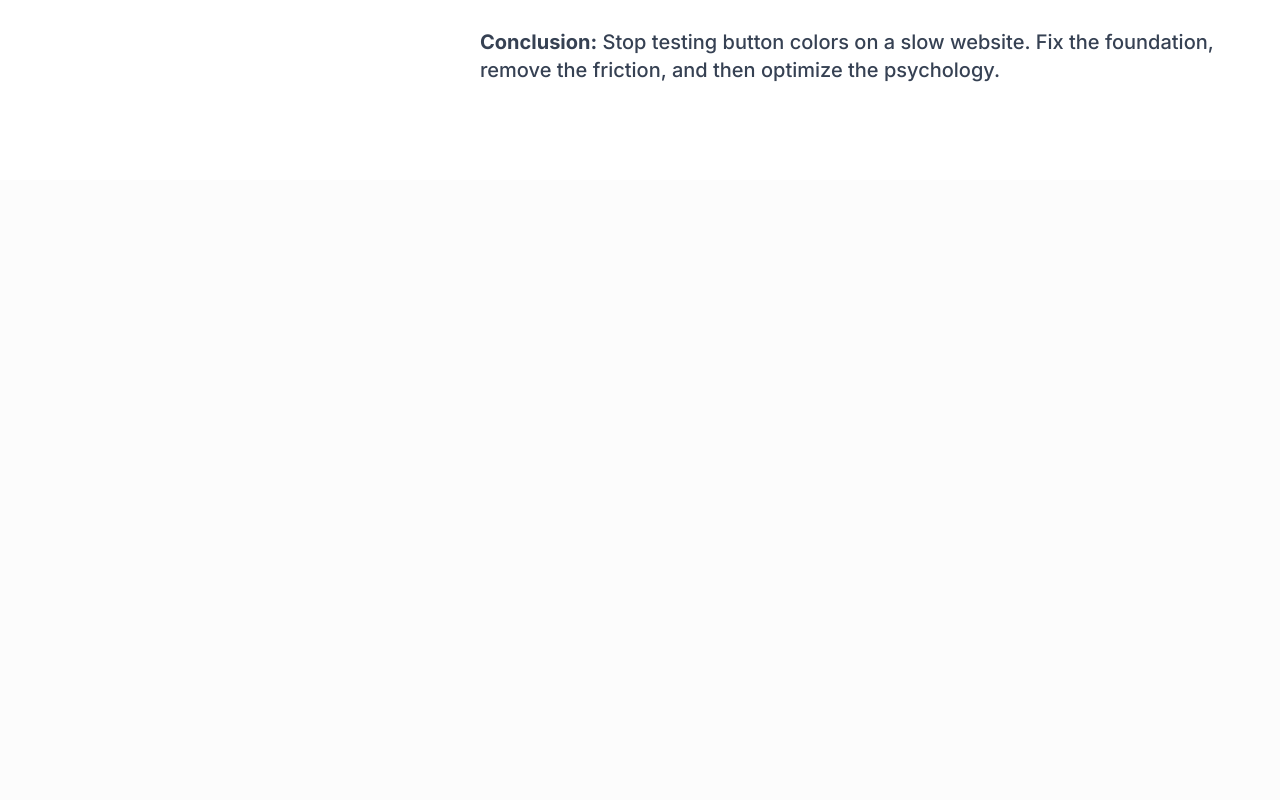
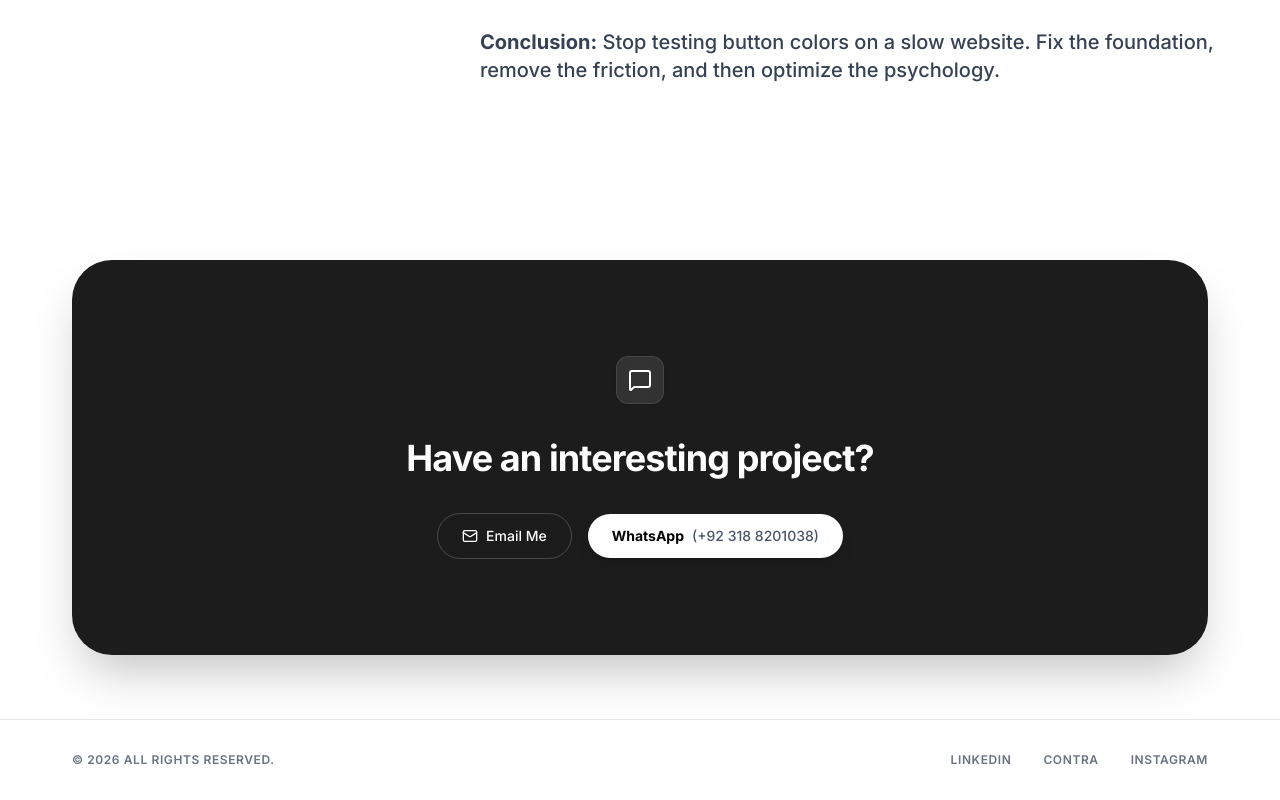
Before and after one commit to yasirbasheer10/Yasir-Basheer-profile, a React (Vite) app: page /articles/cro-hierarchy in a window 1280 px wide. Shown: the part 2254-3054 px from the top of the page. Before the commit the page ends 2434 px from the top, so only its background shows below. Built offline with nearby package versions, Linux system fonts and the light colour scheme.

Commit message:
feat(blog): append dark CTA footer and minimal site footer to all article layouts

```diff
--- a/src/components/ArticleLayout.jsx
+++ b/src/components/ArticleLayout.jsx
@@ -1,7 +1,7 @@
 import React, { useEffect, useState, useRef } from 'react';
 import { Link } from 'react-router-dom';
 import { Helmet } from 'react-helmet-async';
-import { Mail } from 'lucide-react';
+import { Mail, MessageSquare } from 'lucide-react';
 
 export default function ArticleLayout({
   title,
@@ -174,6 +174,45 @@ export default function ArticleLayout({
           {children}
         </div>
       </div>
+
+      {/* Dark Footer CTA */}
+      <footer className="w-full mt-20 pb-0">
+        <div className="max-w-[1200px] mx-auto px-4 sm:px-8 mb-16">
+          <div className="bg-[#1C1C1C] rounded-[40px] text-white p-12 md:p-24 flex flex-col items-center justify-center text-center relative overflow-hidden shadow-2xl">
+            <div className="absolute inset-0 bg-noise opacity-20"></div>
+
+            <div className="w-12 h-12 bg-white/10 backdrop-blur-md rounded-xl flex items-center justify-center mb-8 border border-white/10 shadow-sm relative z-10">
+              <MessageSquare className="text-white" size={24} />
+            </div>
+
+            <h2 className="text-3xl md:text-4xl font-bold tracking-tight mb-8 max-w-xl leading-tight relative z-10 text-white">
+              Have an interesting project?
+            </h2>
+
+            <div className="flex flex-col sm:flex-row items-center gap-4 relative z-10">
+              <a href="mailto:yasirmughal668@gmail.com" className="w-full sm:w-auto px-6 py-3 bg-transparent hover:bg-white/5 border border-white/20 rounded-full font-medium transition-colors flex items-center justify-center gap-2 text-sm text-white">
+                <Mail size={16} />
+                Email Me
+              </a>
+              <a href="https://wa.me/923188201038" className="w-full sm:w-auto px-6 py-3 bg-white text-black hover:bg-gray-100 rounded-full font-bold transition-colors flex items-center justify-center gap-2 shadow-lg text-sm">
+                WhatsApp <span className="font-medium text-gray-600">(+92 318 8201038)</span>
+              </a>
+            </div>
+          </div>
+        </div>
+
+        {/* Minimal Bottom Footer */}
+        <div className="w-full border-t border-gray-200">
+          <div className="max-w-[1200px] mx-auto px-4 sm:px-8 py-8 flex flex-col md:flex-row justify-between items-center gap-4 text-xs font-semibold tracking-wider text-gray-500 uppercase">
+            <div>© {new Date().getFullYear()} All rights reserved.</div>
+            <div className="flex items-center gap-8">
+              <a href="https://linkedin.com/in/yasirbasheer" className="hover:text-gray-900 transition-colors">LinkedIn</a>
+              <a href="https://contra.com/yasir_basheer" className="hover:text-gray-900 transition-colors">Contra</a>
+              <a href="#" className="hover:text-gray-900 transition-colors">Instagram</a>
+            </div>
+          </div>
+        </div>
+      </footer>
     </div>
   );
 }
```
